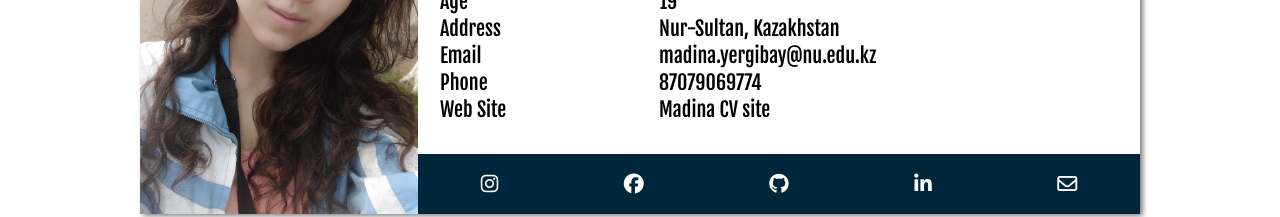
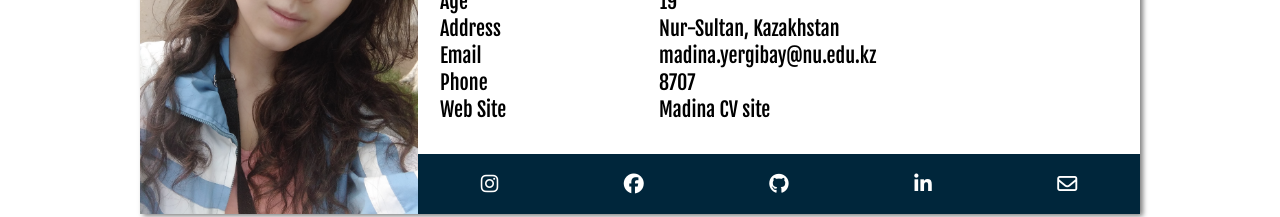
Before and after one commit to ElonMusksWife/ElonMusksWife.github.io, a plain HTML site: page CV.html in a window 1280 px wide. Shown: the part 337-554 px from the top of the page. Drawn offline with Linux system fonts and the light colour scheme.

Commit message:
Update CV.html

```diff
--- a/CV.html
+++ b/CV.html
@@ -59,7 +59,7 @@
                                 </tr>
                                 <tr>
                                     <td>Phone</td>
-                                    <td><a  target="_blank"href="tel:87079069774">87079069774</a></td>
+                                    <td><a  target="_blank"href="tel:87079069774">8707</a></td>
                                 </tr>
                                 <tr>
                                     <td>Web Site</td>
```
